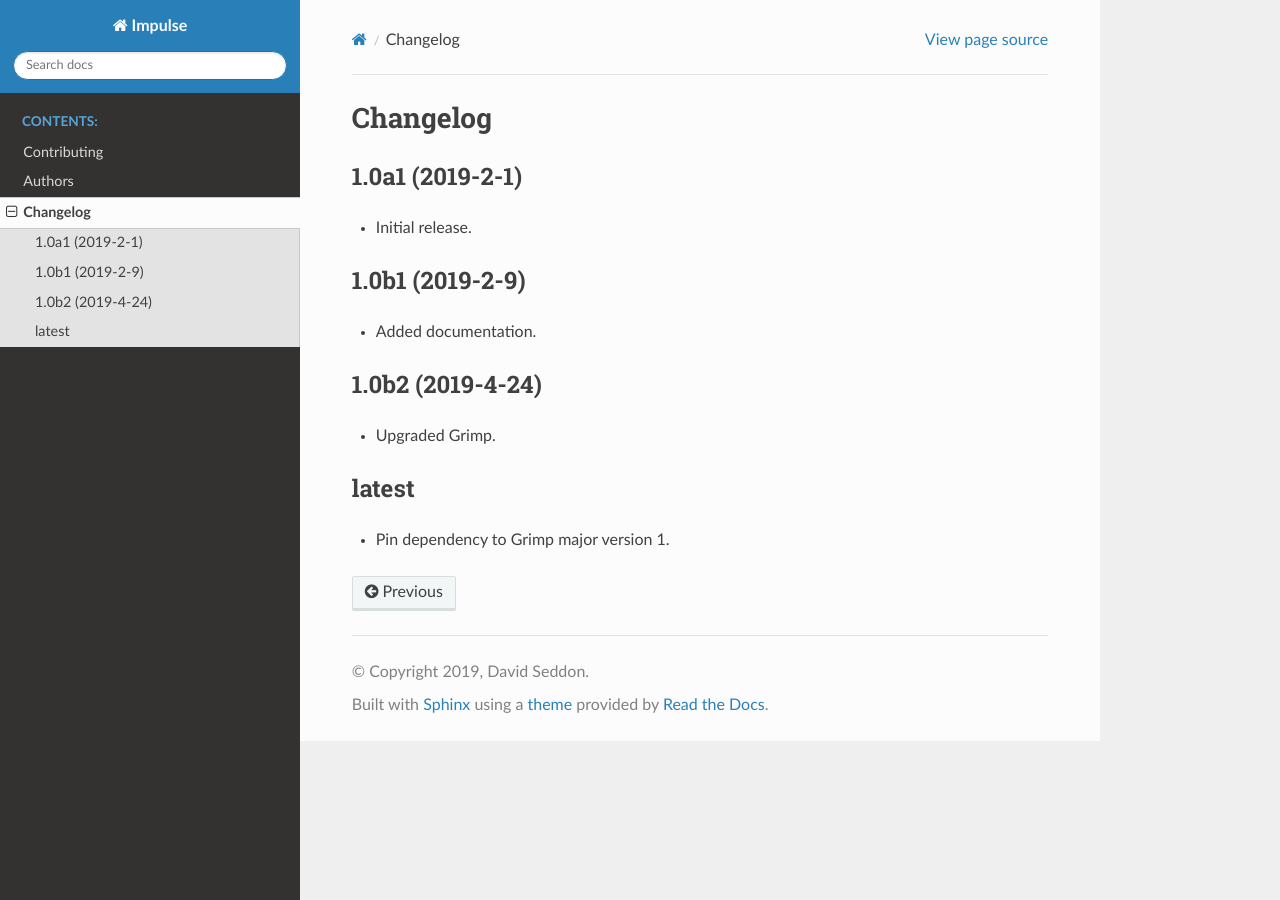
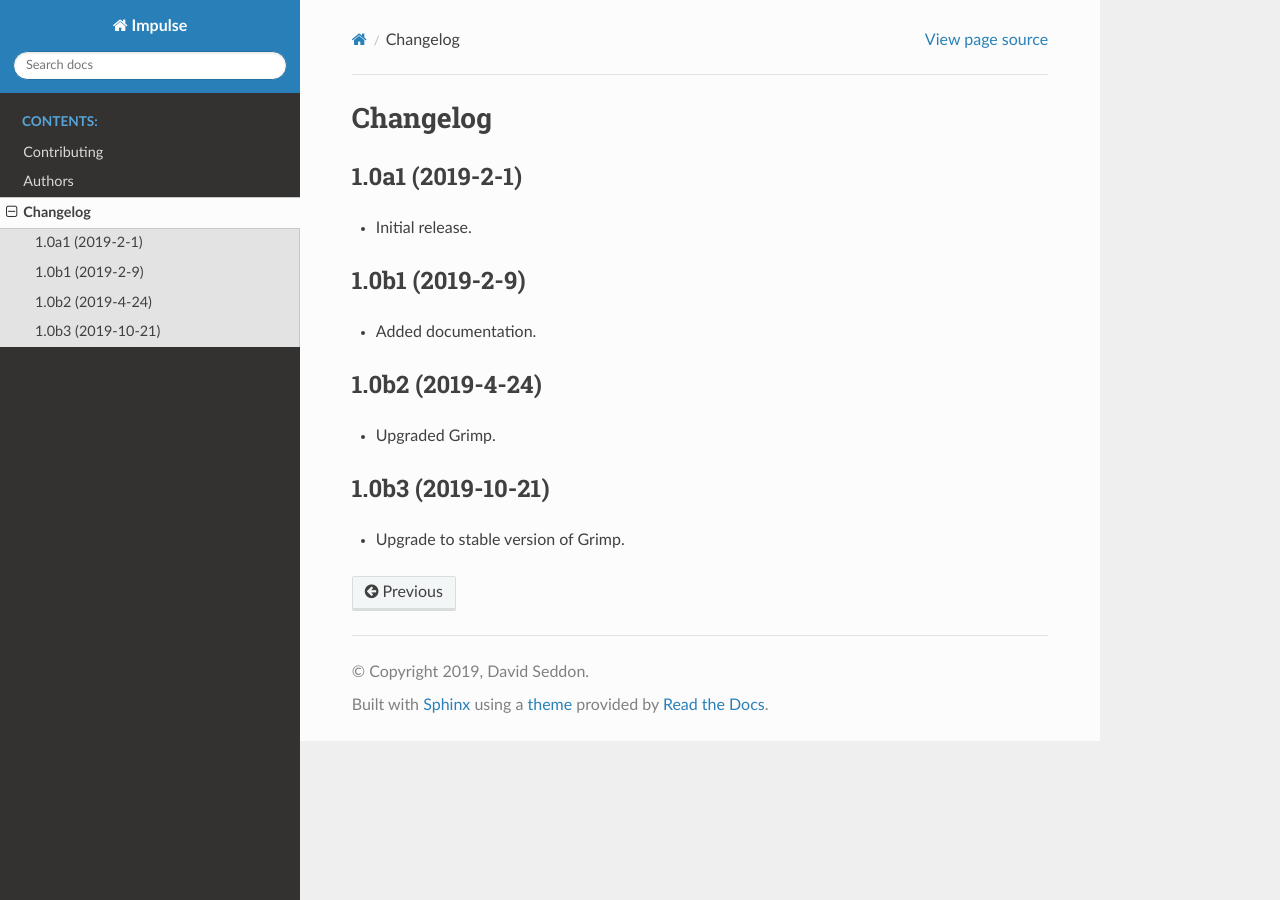
Before and after one commit to seddonym/impulse, a Sphinx documentation site: the page built from docs/changelog.rst, in a window 1280 px wide. Built offline with Sphinx 7.4.7 and the Read the Docs theme 2.0.0, drawn with Linux system fonts in a browser that asks for light colours.

Commit message:
Release v1.0b3

```diff
--- a/CHANGELOG.rst
+++ b/CHANGELOG.rst
@@ -16,7 +16,7 @@ Changelog
 
 * Upgraded Grimp.
 
-latest
-------
+1.0b3 (2019-10-21)
+------------------
 
-* Pin dependency to Grimp major version 1.
+* Upgrade to stable version of Grimp.
--- a/docs/conf.py
+++ b/docs/conf.py
@@ -26,7 +26,7 @@ author = 'David Seddon'
 # The short X.Y version
 version = ''
 # The full version, including alpha/beta/rc tags
-release = '1.0b2'
+release = '1.0b3'
 
 
 # -- General configuration ---------------------------------------------------
--- a/setup.py
+++ b/setup.py
@@ -21,7 +21,7 @@ def read(*names, **kwargs):
 
 setup(
     name='impulse',
-    version='1.0b2',
+    version='1.0b3',
     license='BSD 2-Clause License',
     description="Command line interface for analyzing Python imports.",
     long_description=read('README.rst'),
--- a/src/impulse/__init__.py
+++ b/src/impulse/__init__.py
@@ -1 +1 @@
-__version__ = '1.0b2'
+__version__ = '1.0b3'
```
